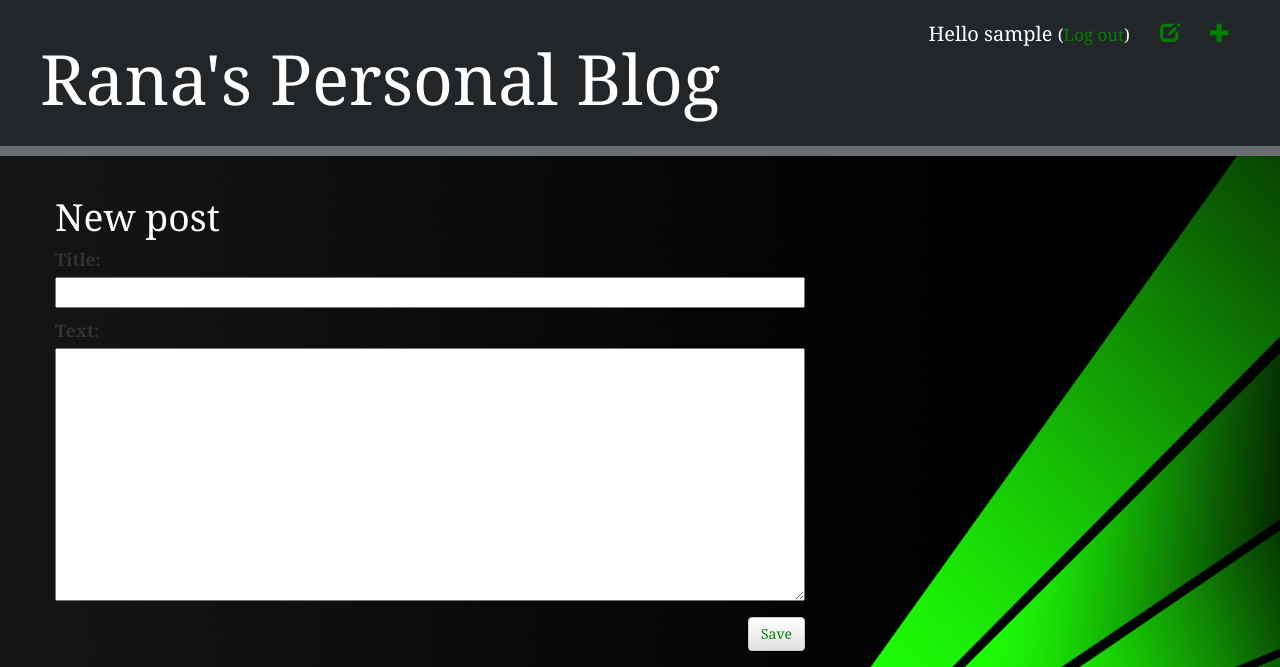
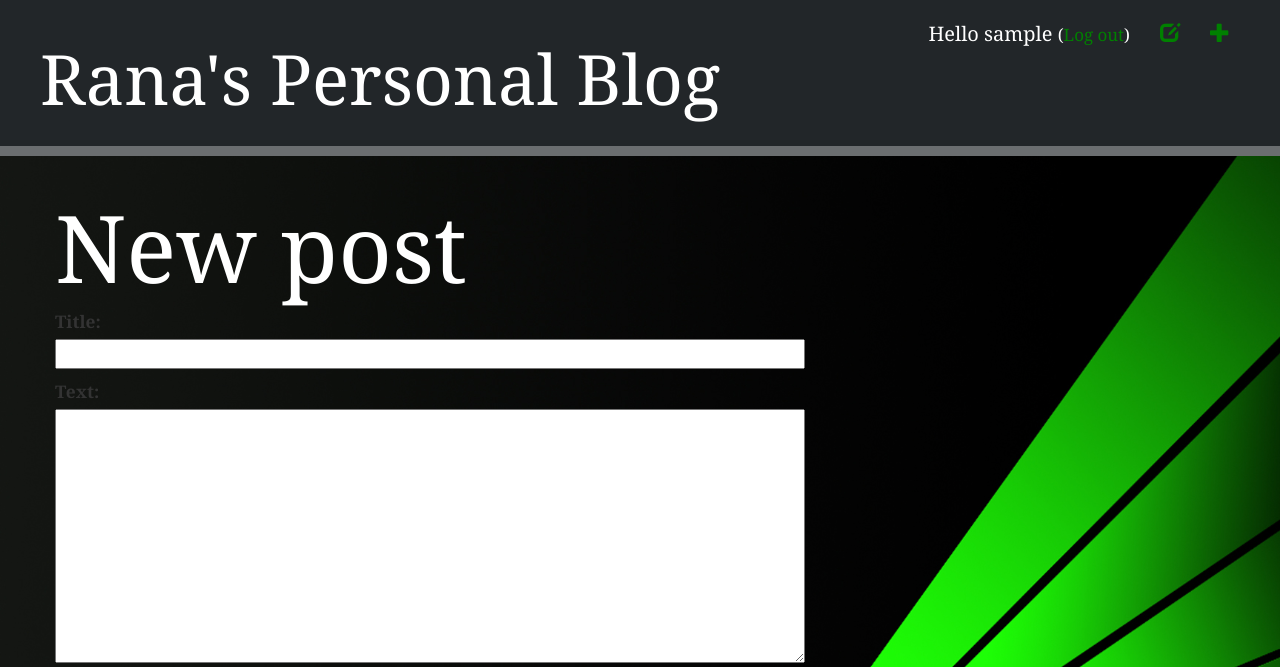
Before and after one commit to ranabad/my-first-blog, a Django app: page /post/new/ in a window 1280 px wide. Shown: the top 667 px of the page. Run offline with Django 3.2, Linux system fonts and the light colour scheme; the visitor is signed in with stand-in values (Sample User, id 1); some libraries are stand-ins or nearby versions.

```diff
--- a/blog/static/css/blog.css
+++ b/blog/static/css/blog.css
@@ -26,13 +26,13 @@
 }
 h1, h2, h3, h4
 {
-        font-size: 28pt;
+        font-size: 70pt;
         font-family: 'Cambria',serif;
         color: white;
 }
 .h1, .h2, .h3, .h4
 {
-        font-size: 28pt;
+        font-size: 70pt;
         font-family: 'Cambria',serif;
         color: white;
 
```
